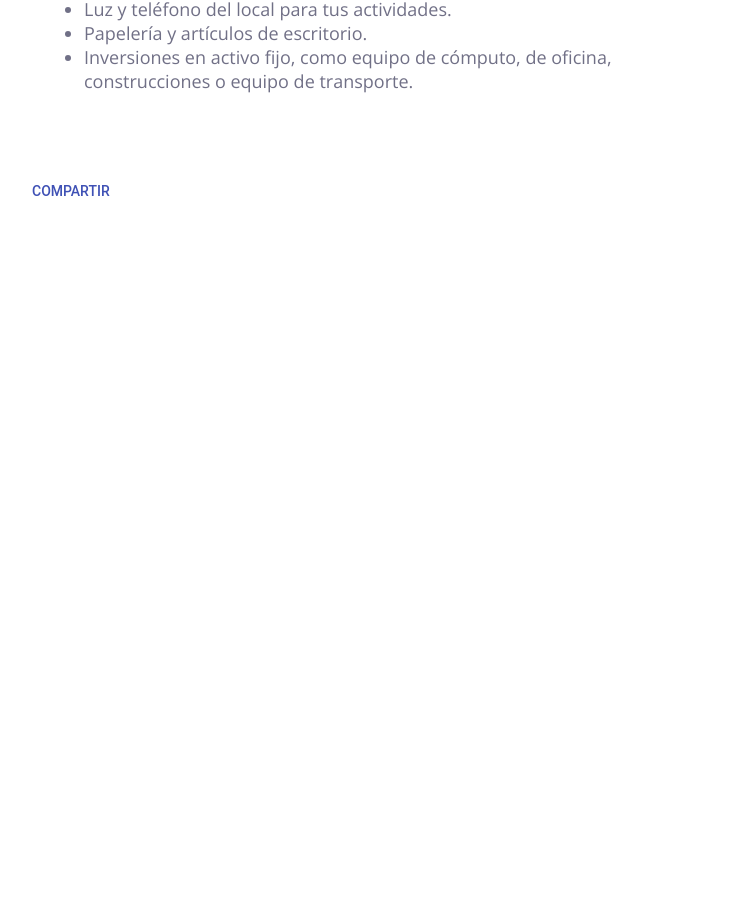
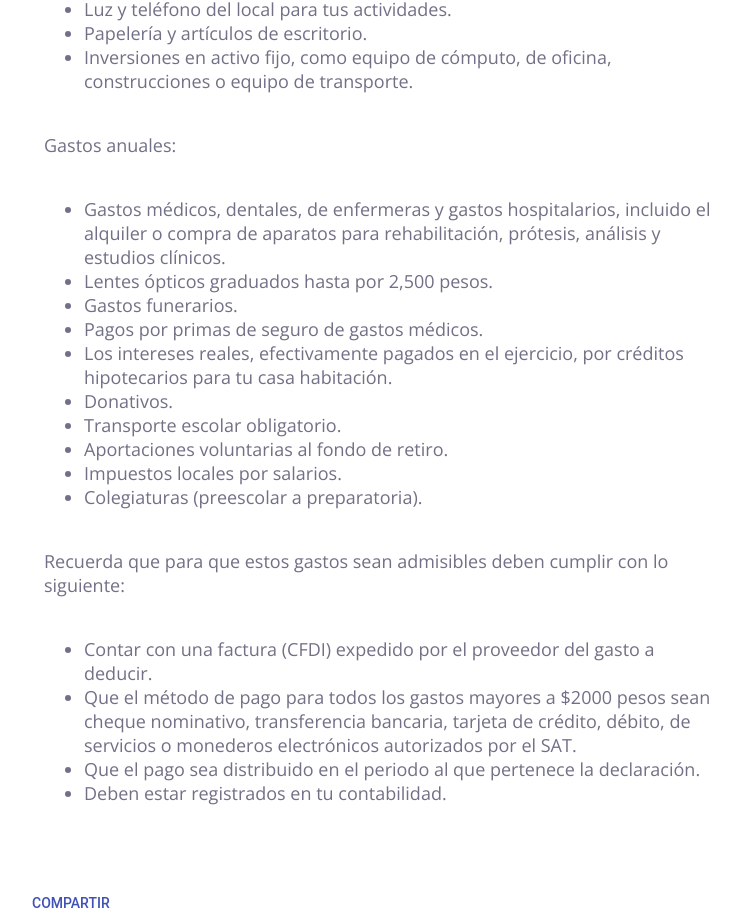
Before and after one commit to oliverhp/licenciado, a React (Create React App) app in the folder client/: page / in a window 1280 px wide. Shown: the part 1589-2511 px from the top of the page, without its empty margins (36-776 px from the left). Before the commit the page ends 1799 px from the top, so only its background shows below. Built offline with nearby package versions, Linux system fonts and the light colour scheme; no server answers.

Commit message:
more answer

```diff
--- a/client/src/App.js
+++ b/client/src/App.js
@@ -77,6 +77,28 @@ class App extends Component {
               <li>Inversiones en activo fijo, como equipo de cómputo, de oficina, construcciones o equipo de transporte.</li>
           </ul>
 
+          <h2 id="answer">Gastos anuales:</h2>
+          <ul id="answer">
+              <li>Gastos médicos, dentales, de enfermeras y gastos hospitalarios, incluido el alquiler o compra de aparatos para rehabilitación, prótesis, análisis y estudios clínicos.</li>
+              <li>Lentes ópticos graduados hasta por 2,500 pesos.</li>
+              <li>Gastos funerarios.</li>
+              <li>Pagos por primas de seguro de gastos médicos.</li>
+              <li>Los intereses reales, efectivamente pagados en el ejercicio, por créditos hipotecarios para tu casa habitación.</li>
+              <li>Donativos.</li>
+              <li>Transporte escolar obligatorio.</li>
+              <li>Aportaciones voluntarias al fondo de retiro.</li>
+              <li>Impuestos locales por salarios.</li>
+              <li>Colegiaturas (preescolar a preparatoria).</li>
+          </ul>
+
+          <h2 id="answer">Recuerda que para que estos gastos sean admisibles deben cumplir con lo siguiente:</h2>
+          <ul id="answer">
+            <li>Contar con una factura (CFDI) expedido por el proveedor del gasto a deducir.</li>
+            <li>Que el método de pago para todos los gastos mayores a $2000 pesos sean cheque nominativo, transferencia bancaria, tarjeta de crédito, débito, de servicios o monederos electrónicos autorizados por el SAT.</li>
+            <li>Que el pago sea distribuido en el periodo al que pertenece la declaración.</li>
+            <li>Deben estar registrados en tu contabilidad.</li>
+          </ul>
+
 
       </div>
 
```
